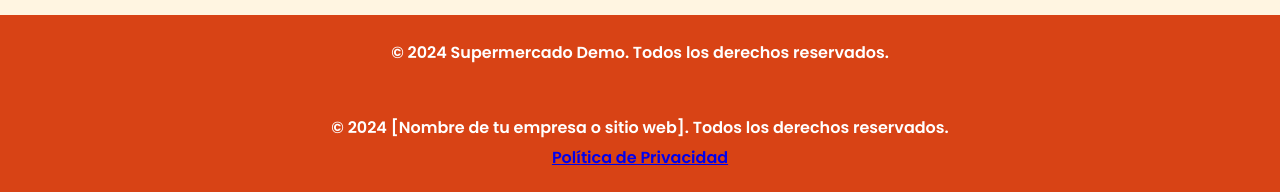
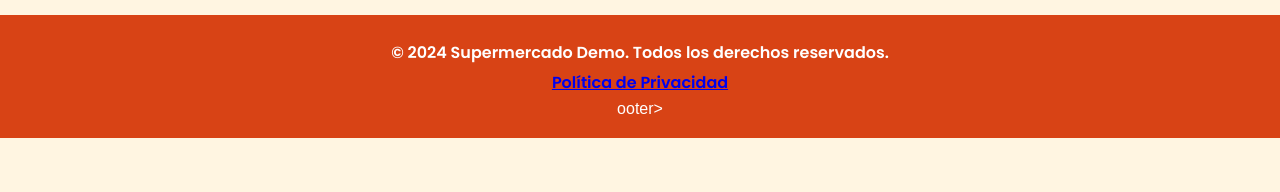
Before and after one commit to johnG-blip/DistirmargDulceria-Galleteria-, a plain HTML site: page index.html in a window 1280 px wide. Shown: the part 2143-2335 px from the top of the page. After the commit the page ends 2281 px from the top, so only its background shows below. Drawn offline with Linux system fonts and the light colour scheme; a script that the page names is missing.

Commit message:
Add files via upload

```diff
--- a/index.html
+++ b/index.html
@@ -353,11 +353,9 @@
     <!-- Pie de página -->
     <footer>
         <p>&copy; 2024 Supermercado Demo. Todos los derechos reservados.</p>
+        <p><a href="politica-privacidad.html">Política de Privacidad</a></p>ooter>
     </footer>
-    <footer>
-    <p>&copy; 2024 [Nombre de tu empresa o sitio web]. Todos los derechos reservados.</p>
-    <p><a href="politica-privacidad.html">Política de Privacidad</a></p>
-</footer>
+
 
     <!-- Botón de subir -->
     <button id="scrollUp">&#8593;</button>
```
